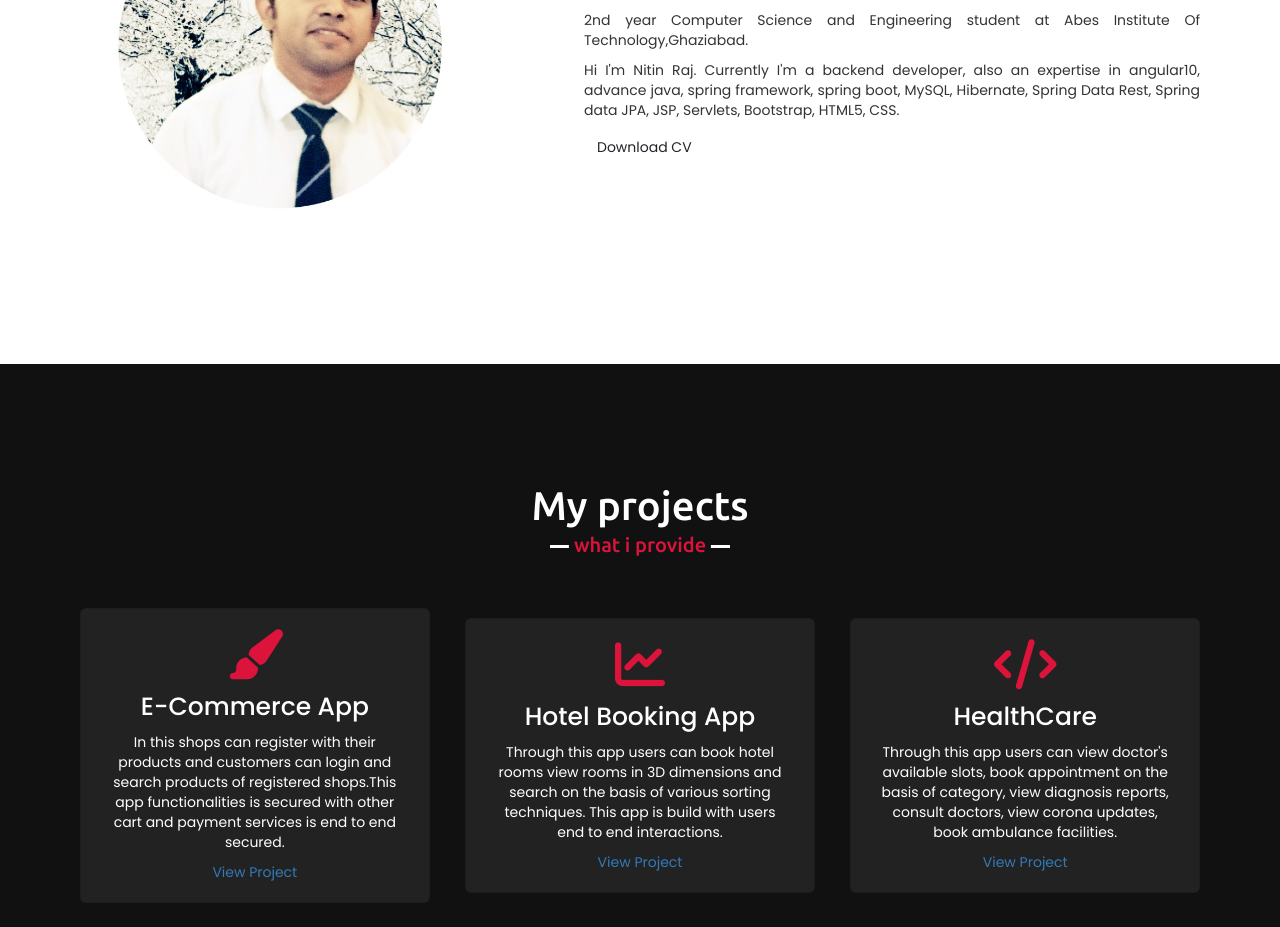
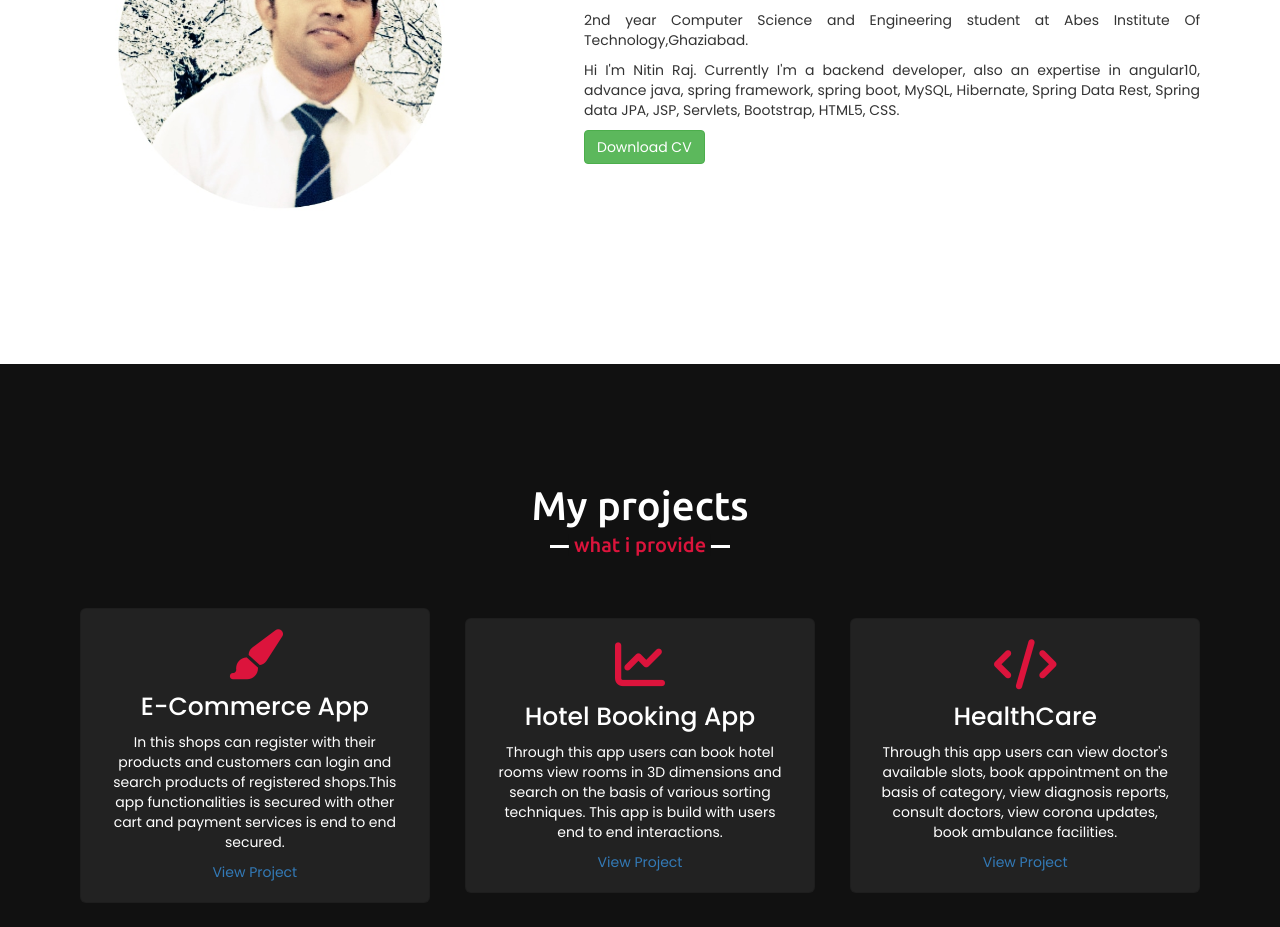
Before and after one commit to nitinraj2001/my-portfolio, an Angular app: page / in a window 1280 px wide. Shown: the part 1180-2107 px from the top of the page. Built offline with nearby package versions, Linux system fonts and the light colour scheme.

Commit message:
Update home.component.html

```diff
--- a/src/app/portfolio/home/home.component.html
+++ b/src/app/portfolio/home/home.component.html
@@ -29,7 +29,7 @@ I'm Nitin and I'm a <span class="typing-2"></span></div>
 <p>
 2nd year Computer Science and Engineering student at Abes Institute Of Technology,Ghaziabad. </p>
 <p>Hi I'm Nitin Raj. Currently I'm a backend developer, also an expertise in angular10, advance java, spring framework, spring boot, MySQL, Hibernate, Spring Data Rest, Spring data JPA, JSP, Servlets, Bootstrap, HTML5, CSS.</p>
-  <button class="btn btn-sucess">Download CV</button>
+ <button class="btn btn-success">Download CV</button>
             </div>
 </div>
 </div>
```
